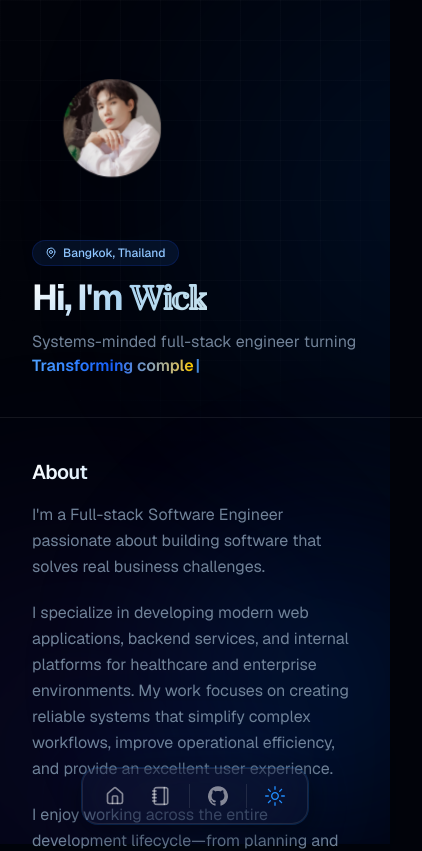
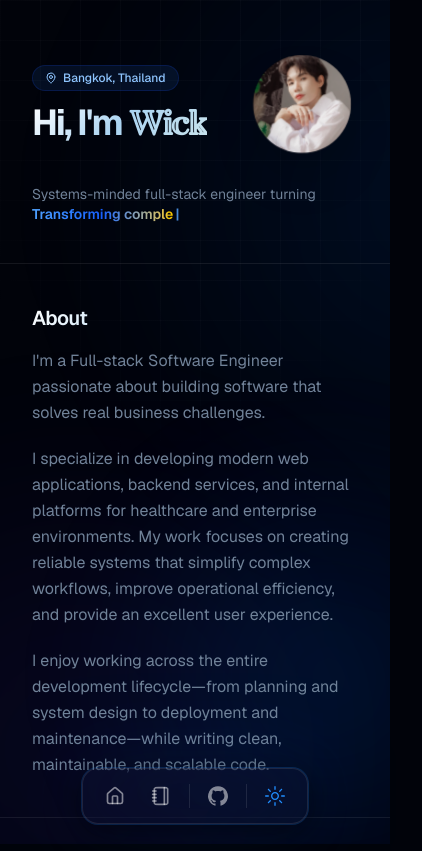
Before and after one commit to vick42uho/wick-portfolio, a Next.js app: page / in a window 390 px wide. Shown: the top 851 px of the page, 422 px wide, since content can reach past the window. Built offline with nearby package versions, Linux system fonts and the light colour scheme.

Commit message:
บั๊ก CSS Grid Column บนมือถือ

```diff
--- a/src/app/layout.tsx
+++ b/src/app/layout.tsx
@@ -101,7 +101,7 @@ export default function RootLayout({
   children: React.ReactNode;
 }>) {
   return (
-    <html lang="th" suppressHydrationWarning>
+    <html lang="th" className="overflow-x-hidden" suppressHydrationWarning>
       <body
         className={cn(
           "min-h-screen bg-background font-sans antialiased relative overflow-x-hidden",
@@ -137,7 +137,7 @@ export default function RootLayout({
               <div className="grid grid-cols-1 md:grid-cols-[60px_1fr_60px] lg:grid-cols-[100px_1fr_100px] min-h-screen">
 
                 {/* Left diagonal stripe gutter */}
-                <div className="col-start-1 row-span-full hidden md:block relative border-r border-white/5 bg-fixed">
+                <div className="md:col-start-1 row-span-full hidden md:block relative border-r border-white/5 bg-fixed">
                   <div className="absolute inset-0
                     bg-[repeating-linear-gradient(315deg,var(--pattern-fg)_0,var(--pattern-fg)_1px,transparent_0,transparent_50%)]
                     bg-size-[8px_8px] opacity-15 dark:opacity-30
@@ -146,12 +146,12 @@ export default function RootLayout({
                 </div>
 
                 {/* Main Content Area */}
-                <div className="col-start-2 py-12 pb-28 sm:py-24 px-4 sm:px-8 lg:px-16 max-w-3xl mx-auto w-full">
+                <div className="col-start-1 md:col-start-2 py-12 pb-28 sm:py-24 px-4 sm:px-8 lg:px-16 max-w-3xl mx-auto w-full">
                   {children}
                 </div>
 
                 {/* Right diagonal stripe gutter */}
-                <div className="col-start-3 row-span-full hidden md:block relative border-l border-white/5 bg-fixed">
+                <div className="md:col-start-3 row-span-full hidden md:block relative border-l border-white/5 bg-fixed">
                   <div className="absolute inset-0
                     bg-[repeating-linear-gradient(315deg,var(--pattern-fg)_0,var(--pattern-fg)_1px,transparent_0,transparent_50%)]
                     bg-size-[8px_8px] opacity-15 dark:opacity-30
--- a/src/app/page.tsx
+++ b/src/app/page.tsx
@@ -43,10 +43,9 @@ export default function Page() {
       {/* ══ HERO ═══════════════════════════════════════════════ */}
       <section id="hero" className="relative">
         <div className="mx-auto w-full space-y-8">
-          <div className="gap-4 gap-y-8 flex flex-col md:flex-row justify-between items-start">
-            {/* Text */}
-            <div className="gap-3 flex flex-col order-2 md:order-1 flex-1">
-
+          <div className="grid grid-cols-[1fr_auto] gap-4 items-center md:items-start">
+            {/* Left side: Location, Name, Subtitle */}
+            <div className="gap-3 flex flex-col col-span-1">
               {/* Location badge */}
               <BlurFade delay={BLUR_FADE_DELAY * 0.5}>
                 <span className="inline-flex items-center gap-1.5 rounded-full px-3 py-1 text-xs font-medium w-fit
@@ -65,8 +64,8 @@ export default function Page() {
                 as="h1"
               />
 
-              {/* Typewriter subtitle */}
-              <div className="text-muted-foreground max-w-[600px] text-base md:text-lg">
+              {/* Typewriter subtitle (Visible on Desktop, Hidden on Mobile) */}
+              <div className="hidden md:block text-muted-foreground max-w-[600px] text-base md:text-lg">
                 <BlurFade delay={BLUR_FADE_DELAY * 2}>
                   <DescriptionTypeWriter
                     staticText="Systems-minded full-stack engineer turning"
@@ -76,14 +75,24 @@ export default function Page() {
               </div>
             </div>
 
-            {/* Avatar */}
-            <BlurFade delay={BLUR_FADE_DELAY} className="order-1 md:order-2 flex-none">
+            {/* Right side: Avatar */}
+            <BlurFade delay={BLUR_FADE_DELAY} className="col-span-1 flex-none">
               <AvatarInteractive
                 avatarUrl={DATA.avatarUrl}
                 name={DATA.name}
                 initials={DATA.initials}
               />
             </BlurFade>
+
+            {/* Typewriter subtitle (Visible on Mobile, Hidden on Desktop) */}
+            <div className="col-span-2 md:hidden text-muted-foreground text-sm mt-2">
+              <BlurFade delay={BLUR_FADE_DELAY * 2}>
+                <DescriptionTypeWriter
+                  staticText="Systems-minded full-stack engineer turning"
+                  sequence={DATA.descriptionSequence}
+                />
+              </BlurFade>
+            </div>
           </div>
         </div>
 
--- a/src/components/avatar-interactive.tsx
+++ b/src/components/avatar-interactive.tsx
@@ -63,7 +63,7 @@ export function AvatarInteractive({ avatarUrl, name, initials }: AvatarInteracti
 
   return (
     <div
-      className="relative flex items-center justify-center p-8"
+      className="relative flex items-center justify-center p-2 md:p-8"
       style={{ perspective: "1000px" }}
     >
       <motion.div
```
